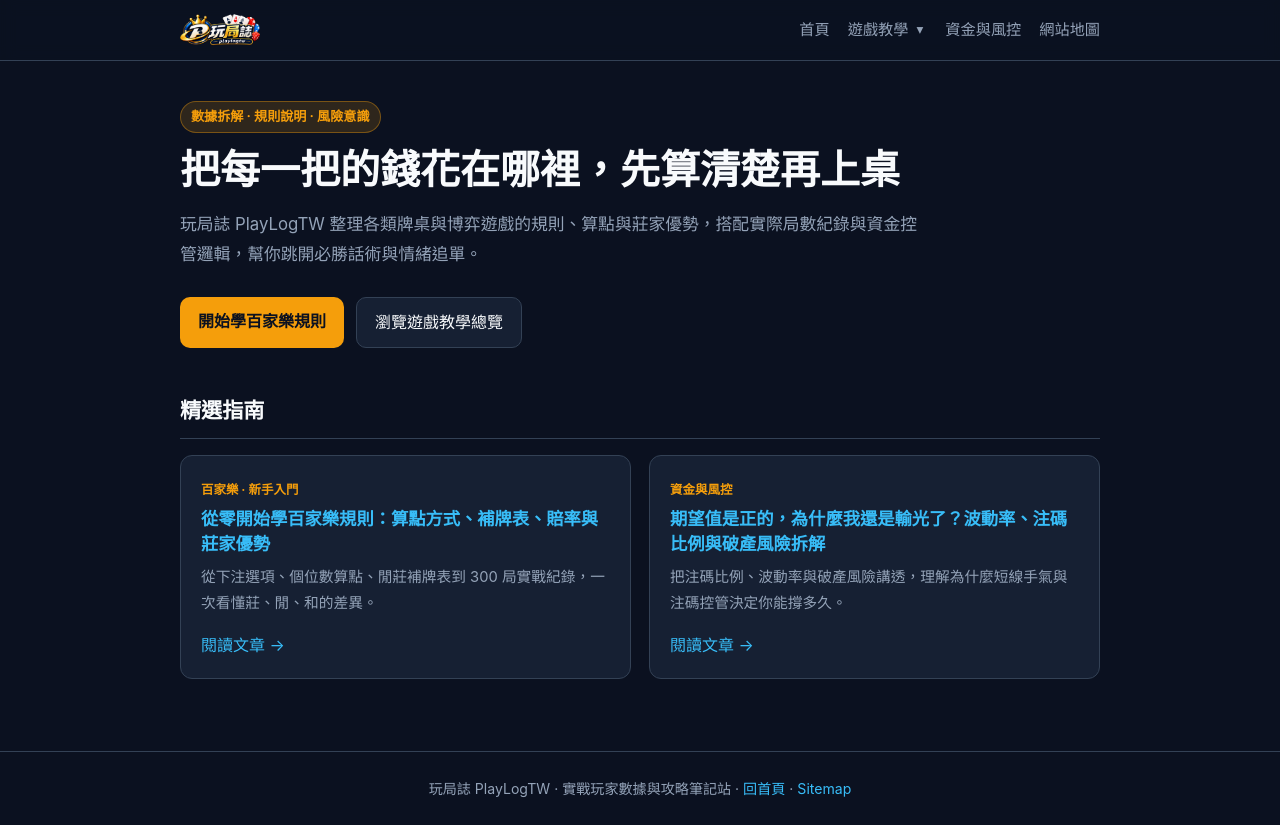
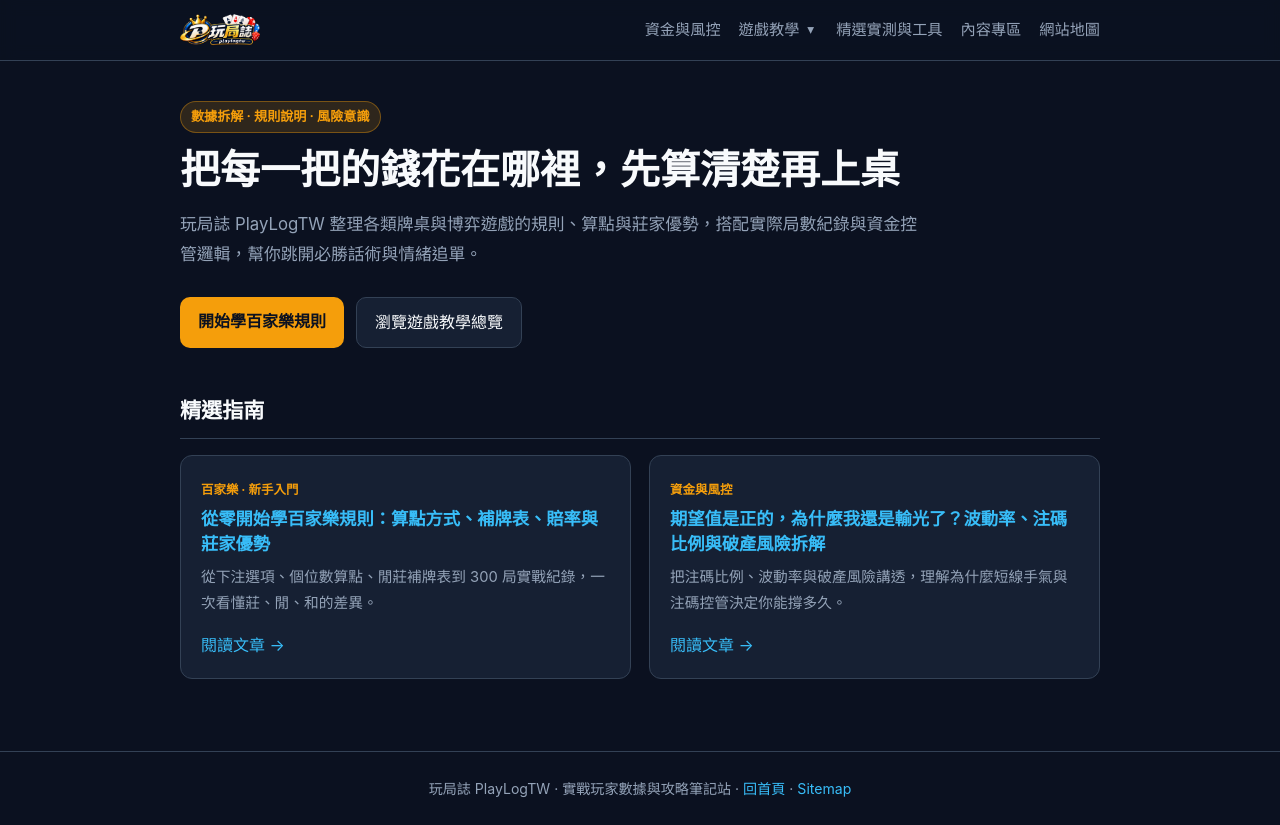
Before and after one commit to playlogtw/playlogtw, a plain HTML site: page index.html in a window 1280 px wide. Drawn offline with Linux system fonts and the light colour scheme.

Commit message:
Update index.html

```diff
--- a/index.html
+++ b/index.html
@@ -297,7 +297,7 @@
       </button>
 
 <nav class="site-nav" aria-label="主導覽列">
-        <a href="/">首頁</a>
+  <a href="/risk-management/ev-and-bankroll.html">資金與風控</a>
 
   <div class="nav-item has-sub">
     <div class="nav-row">
@@ -309,7 +309,8 @@
     </ul>
   </div>
 
-        <a href="/risk-management/ev-and-bankroll.html">資金與風控</a>
+  <a href="#featured">精選實測與工具</a>
+  <a href="#topics">內容專區</a>
   <a href="/sitemap.xml">網站地圖</a>
 </nav>
     </div>
```
Lines whose indentation alone changed are shown as unchanged.
